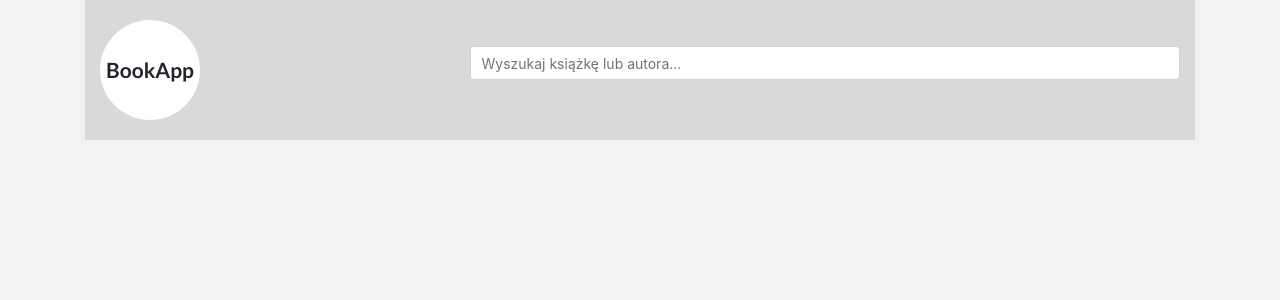
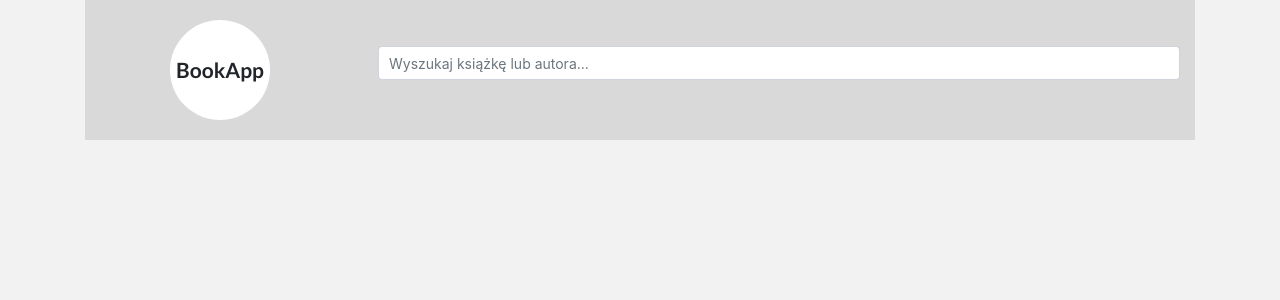
Before and after one commit to DorotaIT/bookappinreact, a React (Create React App) app: page / in a window 1280 px wide. Shown: the top 300 px of the page. Built offline with nearby package versions, Linux system fonts and the light colour scheme.

Commit message:
improve css

```diff
--- a/src/components/SearchForm.js
+++ b/src/components/SearchForm.js
@@ -35,21 +35,30 @@ export const SearchForm = (props) => {
 
   }, [debouncedText]);
 
+  const handleEnterKeyPress = (event) => {
+    if (event.key === "Enter") {
+      event.preventDefault();
+
+      return false;
+    }
+  }
+
   return (
     <div className="search-form container">
       <div className="row main-search-form">
-        <div className="col-md-4">
+        <div className="col-md-3 whole-logo">
           <div className="main-logo">
             <h4 className="logo-text">BookApp</h4>
           </div>
         </div>
-        <div className="col-md-8">
+        <div className="col-md-9">
           <form>
             <div className="form-group">
               <input
                 value={searchingWord}
                 onChange={(e) => setSearchingWord(e.target.value)}
-                type="email"
+                onKeyPress={handleEnterKeyPress}
+                type="text"
                 className="form-control"
                 id="exampleFormControlInput1"
                 placeholder="Wyszukaj książkę lub autora..."
--- a/src/style/SearchForm.css
+++ b/src/style/SearchForm.css
@@ -3,6 +3,10 @@
   padding-top: 20px;
   padding-bottom: 20px;
   background-color: #D9D9D9;
+}
+
+.whole-logo {
+  padding-left: 85px;
 }
 
 .main-logo {
```
